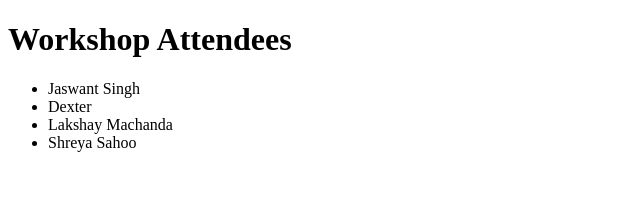
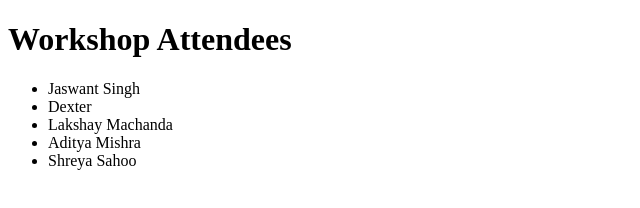
Before and after one commit to jslovers/demo-workshop-may-24, a plain HTML site: page index.html in a window 1280 px wide. Shown: the whole page, without its empty margins (0-640 px from the left). Drawn offline with Linux system fonts and the light colour scheme.

Commit message:
deploy: 84cbd3383d98a283f857271c898d0fc9ce96f5f4

```diff
--- a/index.html
+++ b/index.html
@@ -12,6 +12,7 @@
         <li>Jaswant Singh</li>
         <li>Dexter</li>
         <li>Lakshay Machanda</li>
+        <li>Aditya Mishra</li>
         <li>Shreya Sahoo</li>
     </ul>
 </body>
```
